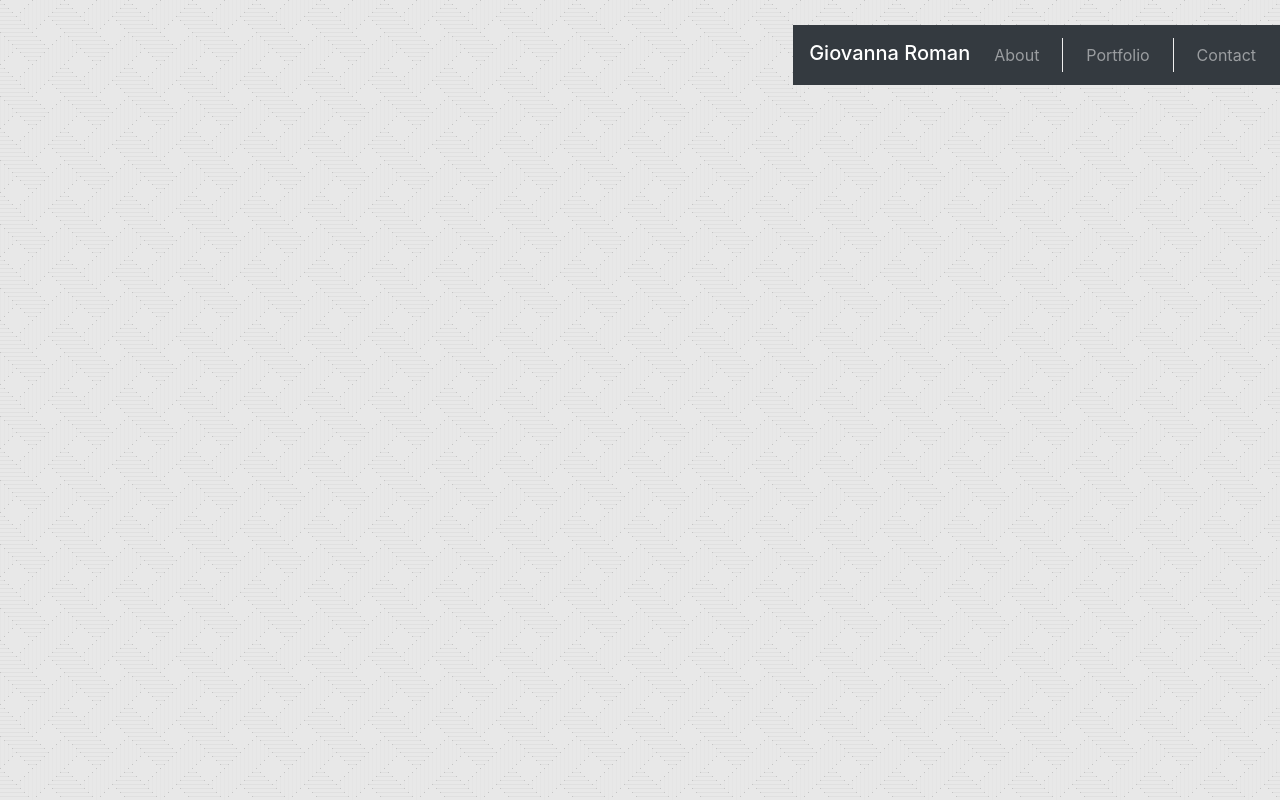
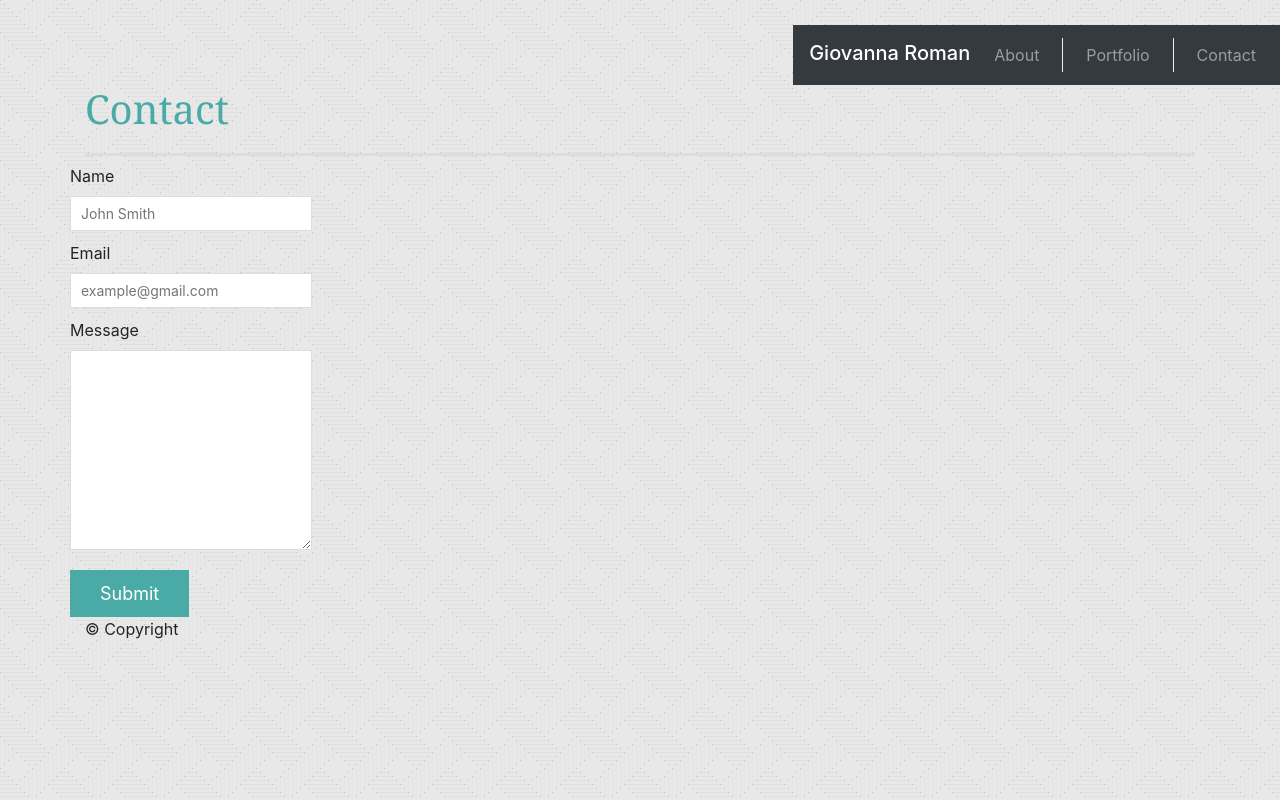
Before and after one commit to gromanbb/Bootstrap-Portfolio, a plain HTML site: page contact.html in a window 1280 px wide. Drawn offline with nearby package versions, Linux system fonts and the light colour scheme.

Commit message:
Updated footer on HTML files

```diff
--- a/contact.html
+++ b/contact.html
@@ -24,19 +24,60 @@
         <div class="collapse navbar-collapse" id="navbarSupportedContent">
             <ul class="nav navbar-nav navbar-right">
                 <li class="nav-item">
-          <a class="nav-link" href="#">About</a>
+                    <a class="nav-link" href="index.html">About</a>
                 </li>
                 <li class="nav-item">
-          <a class="nav-link" href="#">Portfolio</a>
+                    <a class="nav-link" href="portfolio.html">Portfolio</a>
                 </li>
                 <li class="nav-item">
-          <a class="nav-link" href="#">Contact</a>
+                    <a class="nav-link" href="contact.html">Contact</a>
                 </li>
             </ul>
         </div>
     </nav>
     <!-- End Nav -->
 
+    <div class="container">
+        <div class="row">
+            <div class="col-md-12">
+                <div class="header">
+                    <h1>Contact</h1>
+                </div>
+            </div>
+            <div class="row">
+                <div class="col-md-12">
+                    <form id="contact-form">
+                        <ul>
+                            <li>
+                                <label for="name">Name</label>
+                                <input type="text" id="name" name="name" placeholder="John Smith" required="required">
+                            </li>
+                            <li>
+                                <label for="email">Email</label>
+                                <input type="email" id="email" name="email" placeholder="example@gmail.com"
+                                    required="required">
+                            </li>
+                            <li>
+                                <label for="message">Message</label>
+                                <textarea id="message" name="message" required="required"></textarea>
+                            </li>
+                        </ul>
+                        <input type="submit">
+                    </form>
+                </div>
+            </div>
+        </div>
+        <div class="row">
+            <div class="col-md-12">
+                <div class="footer">
+                    &copy; Copyright
+                </div>
+            </div>
+        </div>
+    </div>
+
+
+
 </body>
 
 </html>
```
Also changed, not shown: index.html (+8 -23 lines), portfolio.html (+3 -3 lines). Lines whose indentation alone changed are shown as unchanged.
